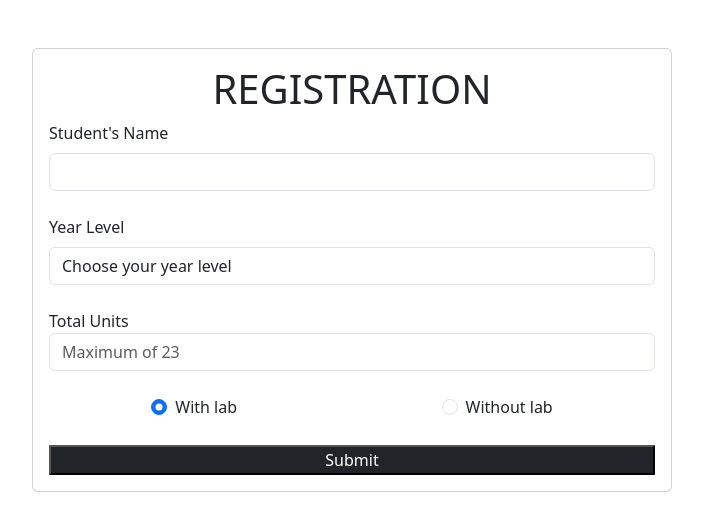
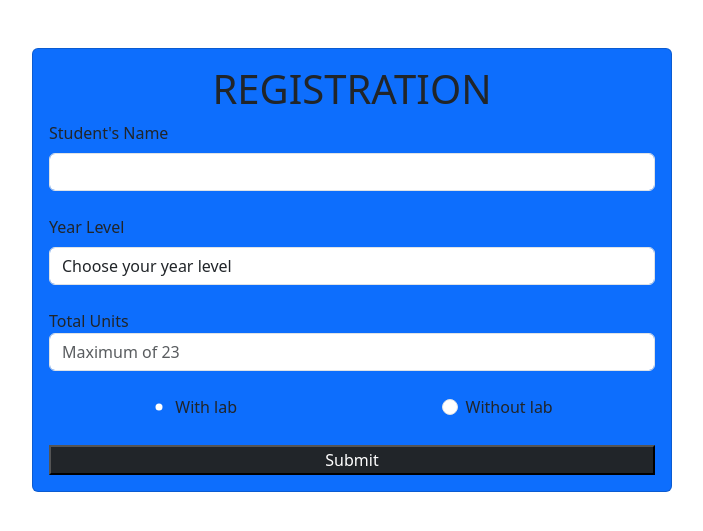
Before and after one commit to MikiyaTakada/dev2-oop, a PHP site: page / in a window 1280 px wide. Shown: the top 531 px of the page, without its empty margins (288-991 px from the left). Run offline with PHP 8.4, Linux system fonts and the light colour scheme.

Commit message:
change designs

```diff
--- a/School/index.php
+++ b/School/index.php
@@ -15,7 +15,7 @@
 
 <body>
     <!-- Content Here -->
-    <div class="card card-body w-50 mx-auto  my-5">
+    <div class="card card-body bg-primary w-50 mx-auto  my-5">
         <h1 class="text-center">REGISTRATION</h1>
         <form action="" method="post">
             <label for="sname" class="form-label">Student's Name</label><br>
```
